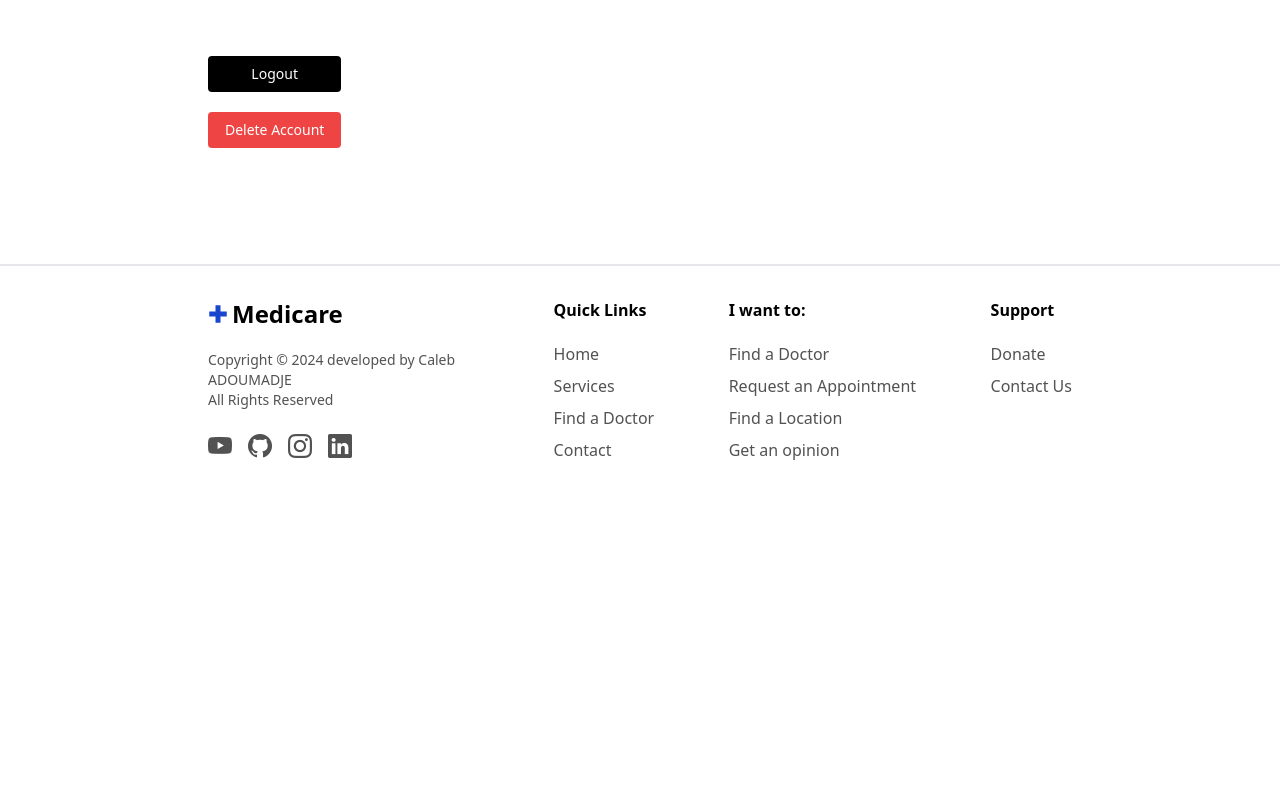
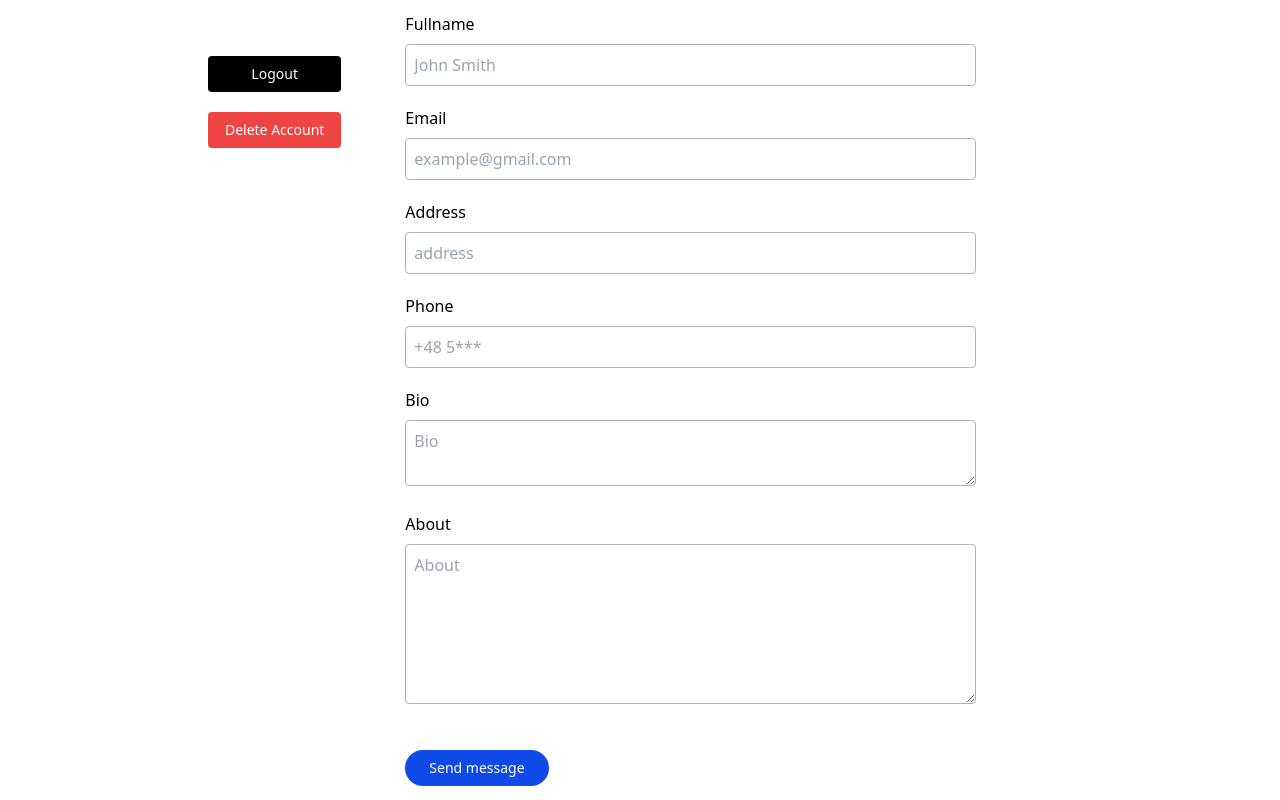
Before and after one commit to adoumadje/medicare-frontend, an Angular app: page / in a window 1280 px wide. Shown: the part 280-1080 px from the top of the page. Before the commit the page ends 814 px from the top, so only its background shows below. Built offline with nearby package versions, Linux system fonts and the light colour scheme.

Commit message:
doctor informations started

```diff
--- a/src/app/components/doctor-dashboard/doctor-dashboard.component.html
+++ b/src/app/components/doctor-dashboard/doctor-dashboard.component.html
@@ -164,7 +164,52 @@
         </div>
 
         <div class="sm:pe-24">
+            <form>
+                <h2 class="font-semibold text-xl mt-10 mb-8">Profile Informations</h2>
+                <div class="">
+                    <label for="" class="block mb-2">Fullname</label>
+                    <input type="text" class="w-full border border-borderLightBlack px-2 py-2 rounded"
+                        placeholder="John Smith"
+                    >
+                </div>
+                <div class="mt-5">
+                    <label for="" class="block mb-2">Email</label>
+                    <input type="email" class="w-full border border-borderLightBlack px-2 py-2 rounded"
+                        placeholder="example@gmail.com"
+                    >
+                </div>
+                <div class="mt-5">
+                    <label for="" class="block mb-2">Address</label>
+                    <input type="text" class="w-full border border-borderLightBlack px-2 py-2 rounded"
+                        placeholder="address"
+                    >
+                </div>
+                <div class="mt-5">
+                    <label for="" class="block mb-2">Phone</label>
+                    <input type="number" class="w-full border border-borderLightBlack px-2 py-2 rounded"
+                        placeholder="+48 5***"
+                    >
+                </div>
+                <div class="mt-5">
+                    <label for="" class="block mb-2">Bio</label>
+                    <textarea type="text" class="w-full border border-borderLightBlack px-2 py-2 rounded"
+                        placeholder="Bio"
+                    ></textarea>
+                </div>
 
+
+                <div class="mt-5">
+                    <label for="" class="block mb-2">About</label>
+                    <textarea type="text" class="w-full h-40 border border-borderLightBlack px-2 py-2 rounded"
+                        placeholder="About"
+                    ></textarea>
+                </div>
+
+                <div class="mt-5">
+                    <button class="bg-myblue text-white sm:text-md text-sm px-5 sm:px-6 py-2 mt-5 mb-3 rounded-l-full cursor-pointer rounded-r-full focus:ring-2 transform hover:scale-105"
+                    >Send message</button>
+                </div>
+            </form>
         </div>
     </div>
 </div>
```
